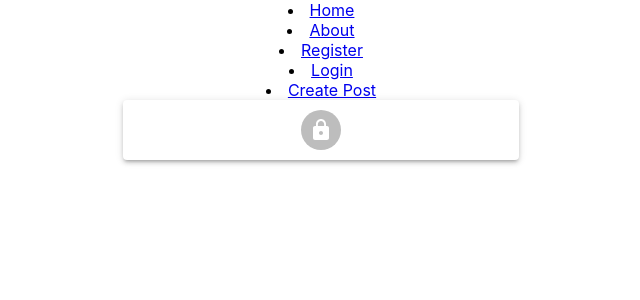
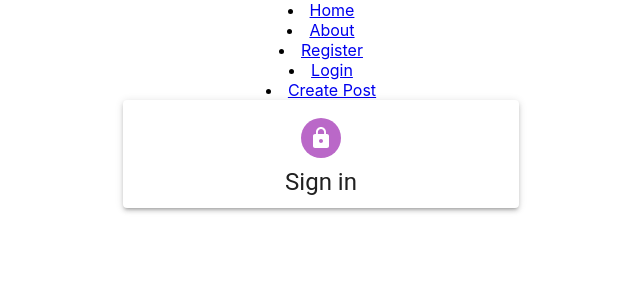
Before and after one commit to winny1212/client-frontend, a React (Create React App) app: page /register in a window 1280 px wide. Shown: the top 300 px of the page, without its empty margins (319-959 px from the left). Built offline with nearby package versions, Linux system fonts and the light colour scheme.

Commit message:
avatar styling and import logic of whether the user is signing or not

```diff
--- a/src/views/register/Register.js
+++ b/src/views/register/Register.js
@@ -12,13 +12,18 @@ import useStyles from './styles';
 
 export default function Register() {
   const classes = useStyles();
+  const isSignup = false;
 
   return (
     <Container component="main" maxWidth="xs">
       <Paper className={classes.paper} elevation={3}>
-        <Avatar className={classes.avatar}>
+        <Avatar sx={{ margin: 1, backgroundColor: 'secondary.light' }}>
           <LockIcon />
         </Avatar>
+
+        <Typography component="h1" variant="h5">
+          {isSignup ? 'Sign up' : 'Sign in'}
+        </Typography>
       </Paper>
     </Container>
   );
--- a/src/views/register/styles.js
+++ b/src/views/register/styles.js
@@ -1,6 +1,6 @@
 import { makeStyles } from '@mui/styles';
 
-export default makeStyles(() => ({
+export default makeStyles((theme) => ({
   paper: {
     padding: '10px 30px',
     display: 'flex',
```
